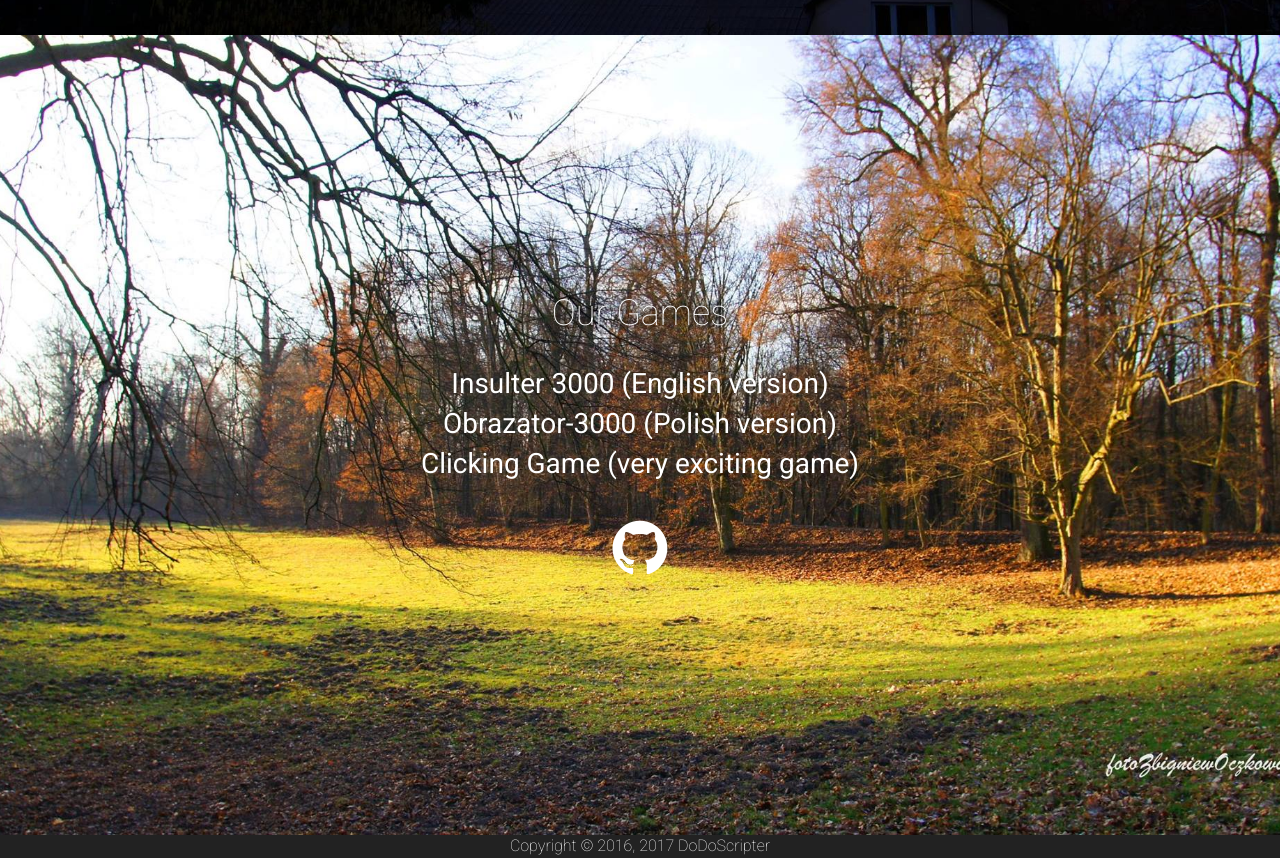
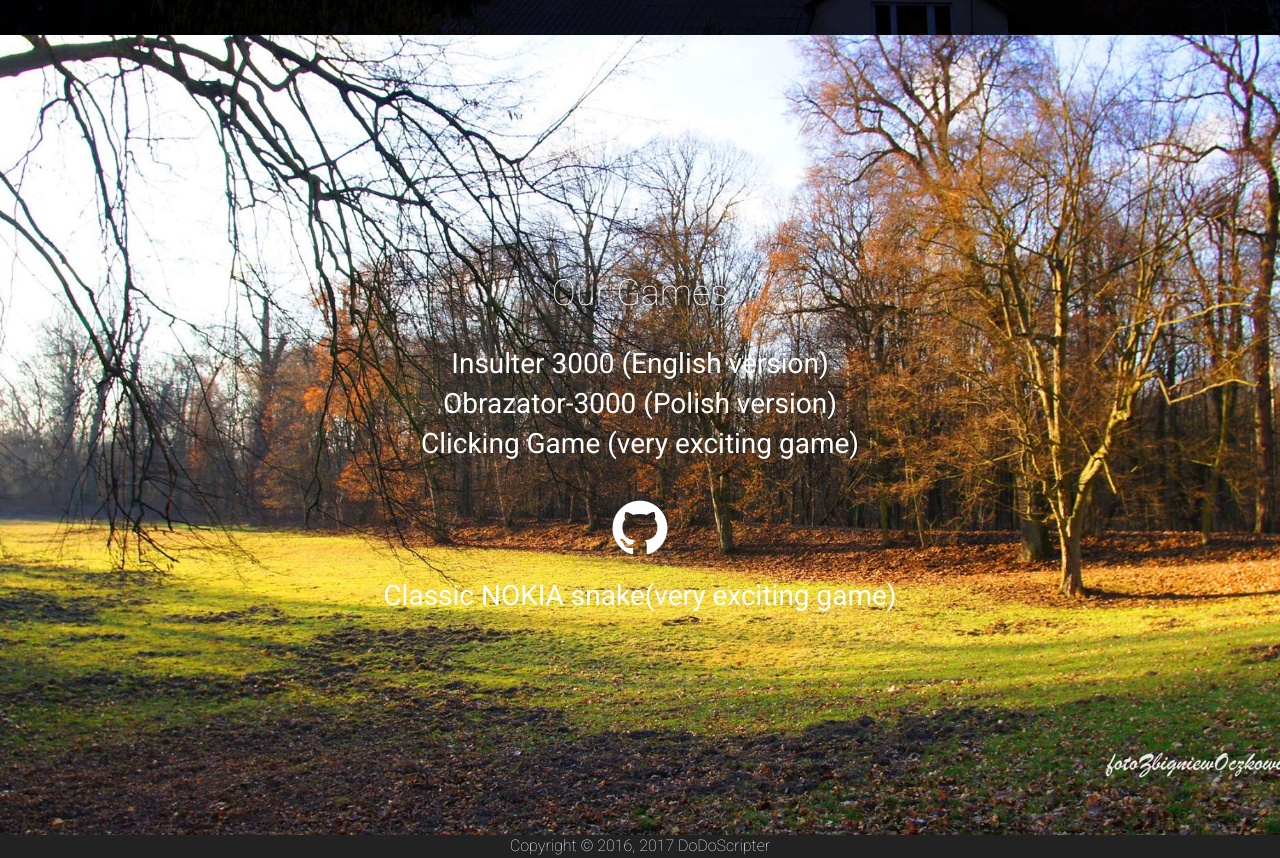
Before and after one commit to LenScript/lenscript.github.io, a plain HTML site: page index.html in a window 1280 px wide. Shown: the part 1565-2423 px from the top of the page. Drawn offline with nearby package versions, Linux system fonts and the light colour scheme.

Commit message:
Update index.html

```diff
--- a/index.html
+++ b/index.html
@@ -274,6 +274,11 @@ h3 {
     <a target="_blank" href="https://github.com/dodoscripter"><i class="fa fa-github"></i>
     </a>
   </div>
+  <div>
+    <a target="_blank" href="https://dodoscripter.github.io/Snake/">
+      Classic NOKIA snake(very exciting game)
+    </a>
+  </div>
 </div></div>
 
 <div class="footer">
```
